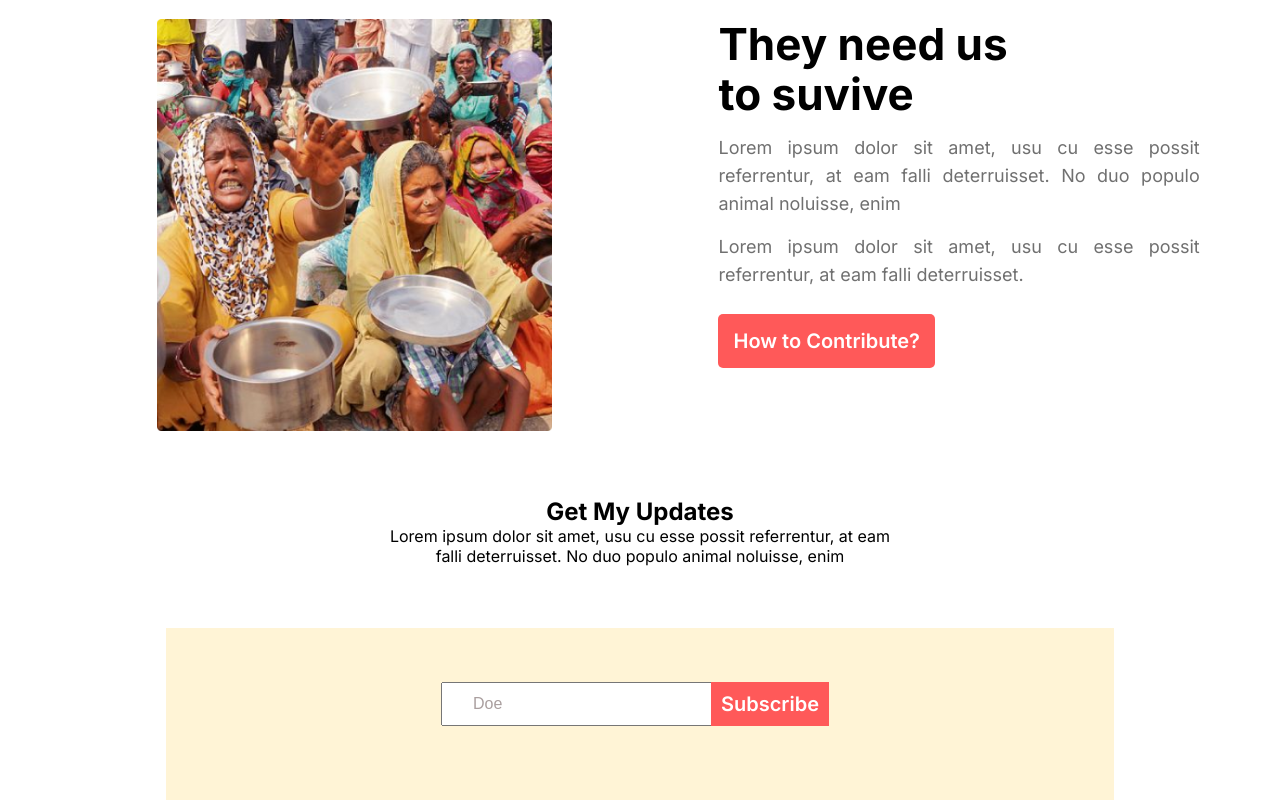
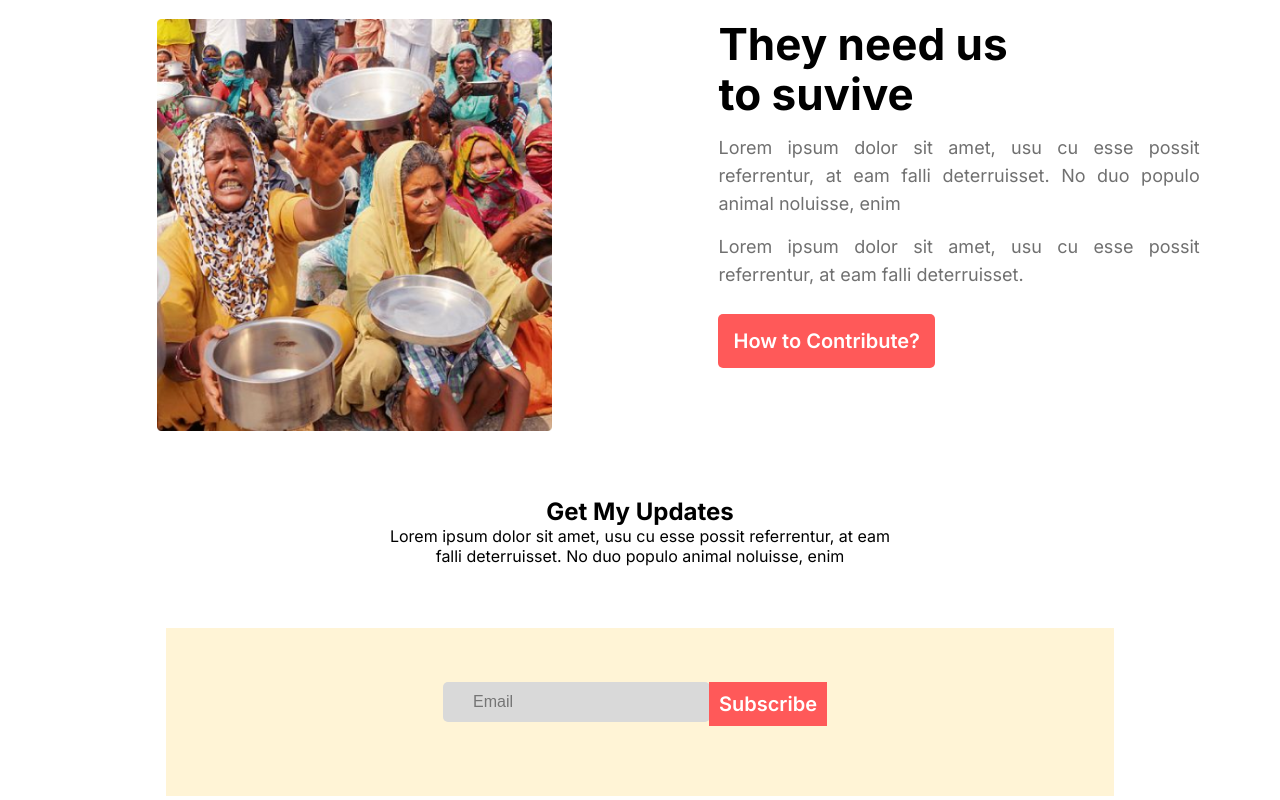
Before and after one commit to MehediHasanAnik/Donate-Today, a plain HTML site: page index.html in a window 1280 px wide. Shown: the part 1618-2418 px from the top of the page. Drawn offline with Linux system fonts and the light colour scheme.

Commit message:
button edited

```diff
--- a/index.html
+++ b/index.html
@@ -160,7 +160,7 @@
                 class="email"
                 type="text"
                 name="name"
-                value="Doe"
+                placeholder="Email"
               /><br /><br />
             </form>
           </div>
--- a/style.css
+++ b/style.css
@@ -225,6 +225,9 @@ input.email {
   color: #aa9f9f;
   line-height: 20px;
   text-align: left;
+  border: navajowhite;
+  background: #d9d9d9;
+  border-radius: 5px;
 }
 .email_input {
   margin: -10px;
```
